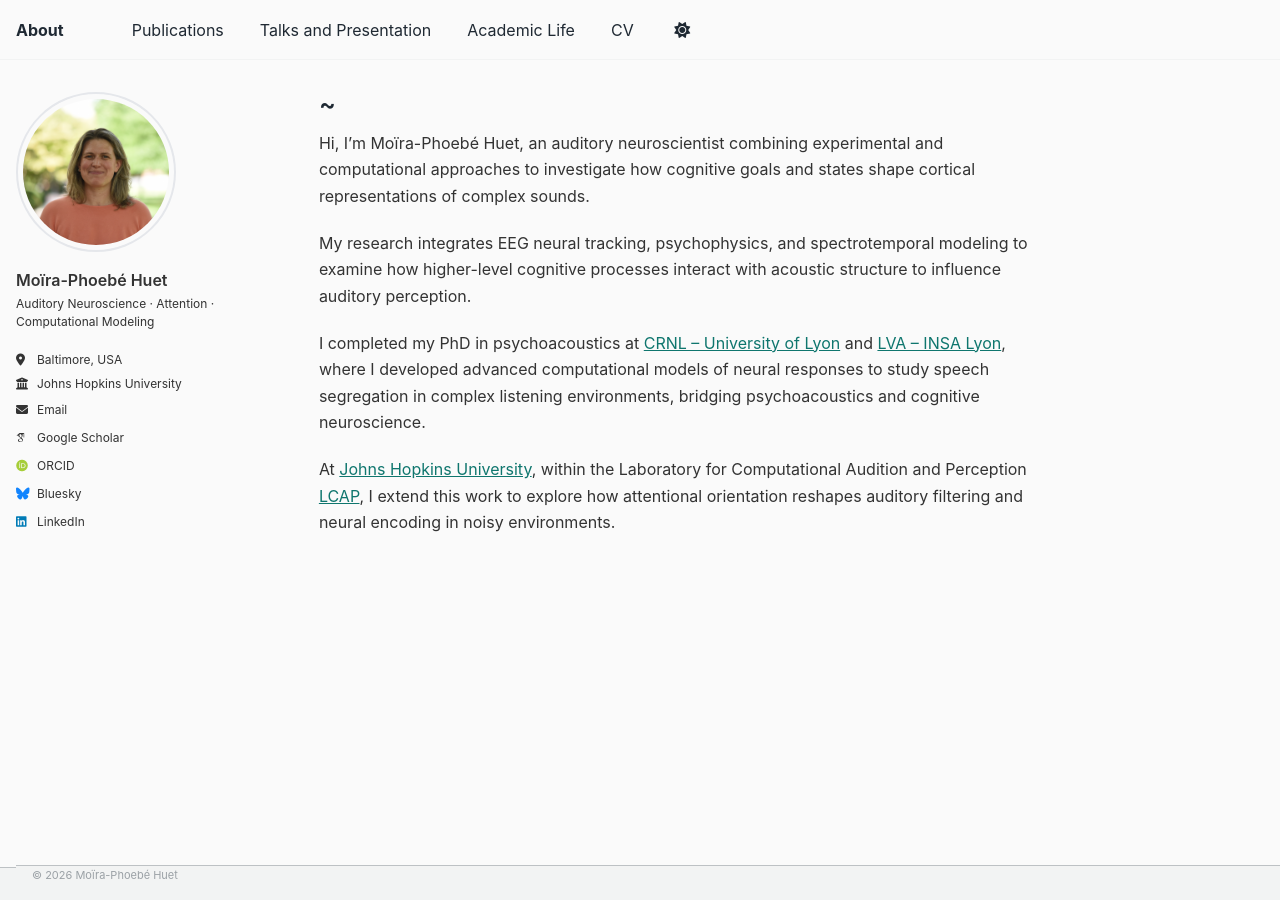
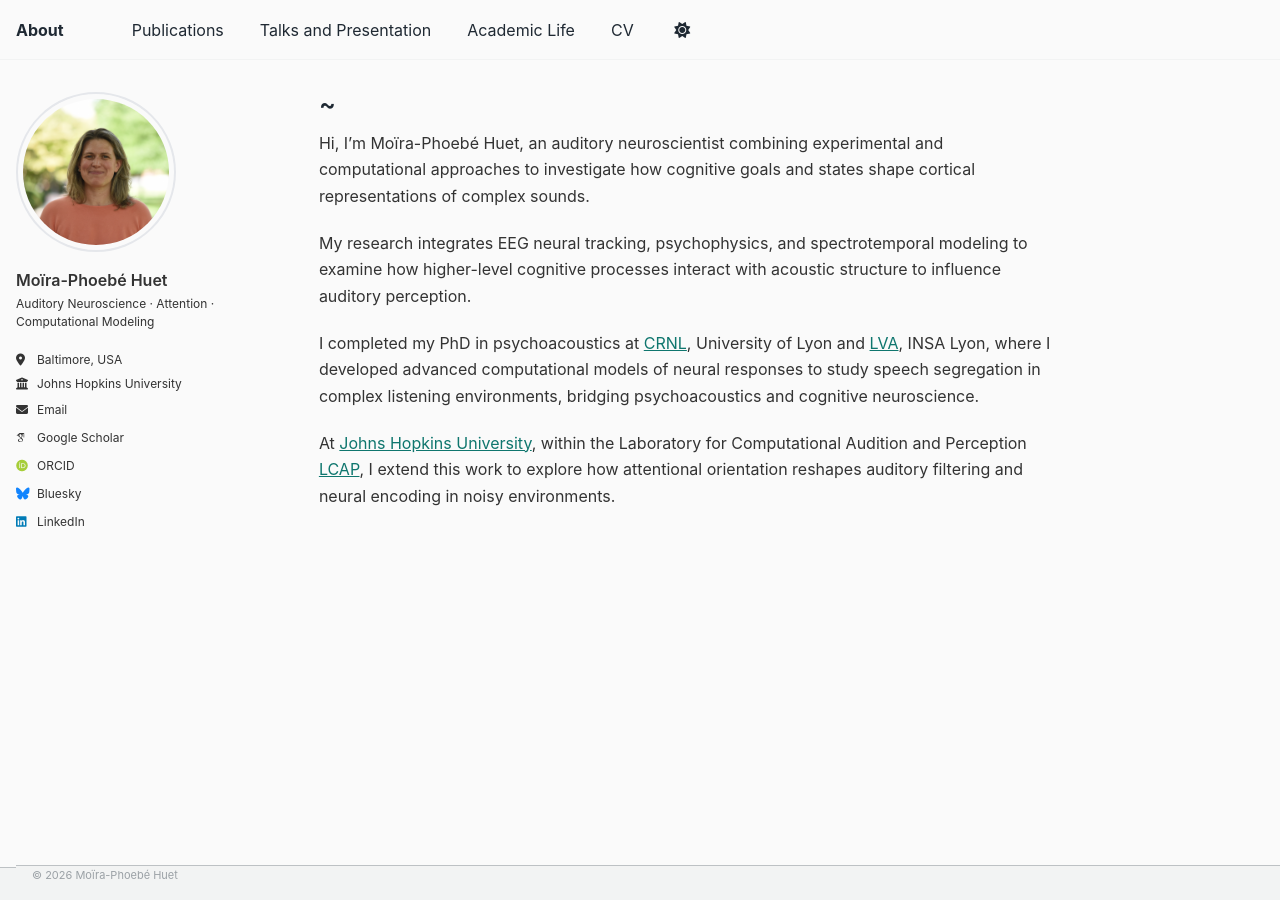
Before and after one commit to mphuet/mphuet.github.io, a Jekyll site: the page built from _pages/about.md, in a window 1280 px wide. Built offline with Jekyll 4.4.1, drawn with Linux system fonts in a browser that asks for light colours; some web fonts are replaced.

```diff
--- a/_pages/about.md
+++ b/_pages/about.md
@@ -10,6 +10,6 @@ Hi, I’m Moïra-Phoebé Huet, an auditory neuroscientist combining experimental
 
 My research integrates EEG neural tracking, psychophysics, and spectrotemporal modeling to examine how higher-level cognitive processes interact with acoustic structure to influence auditory perception.
 
-I completed my PhD in psychoacoustics at [CRNL – University of Lyon](https://www.crnl.fr/en/equipe/cap?language=en) and [LVA – INSA Lyon](https://lva.insa-lyon.fr/), where I developed advanced computational models of neural responses to study speech segregation in complex listening environments, bridging psychoacoustics and cognitive neuroscience.
+I completed my PhD in psychoacoustics at [CRNL](https://www.crnl.fr/en/equipe/cap?language=en), University of Lyon and [LVA](https://lva.insa-lyon.fr/), INSA Lyon, where I developed advanced computational models of neural responses to study speech segregation in complex listening environments, bridging psychoacoustics and cognitive neuroscience.
 
 At [Johns Hopkins University](https://www.jhu.edu), within the Laboratory for Computational Audition and Perception [LCAP](https://engineering.jhu.edu/lcap/), I extend this work to explore how attentional orientation reshapes auditory filtering and neural encoding in noisy environments.
```
